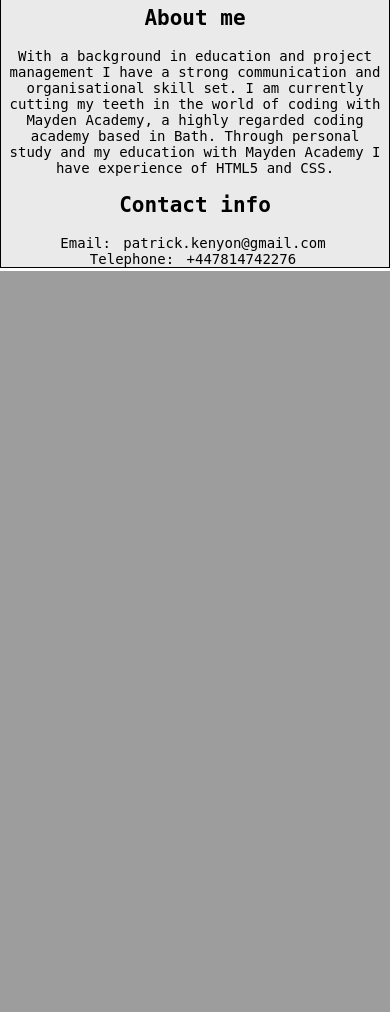
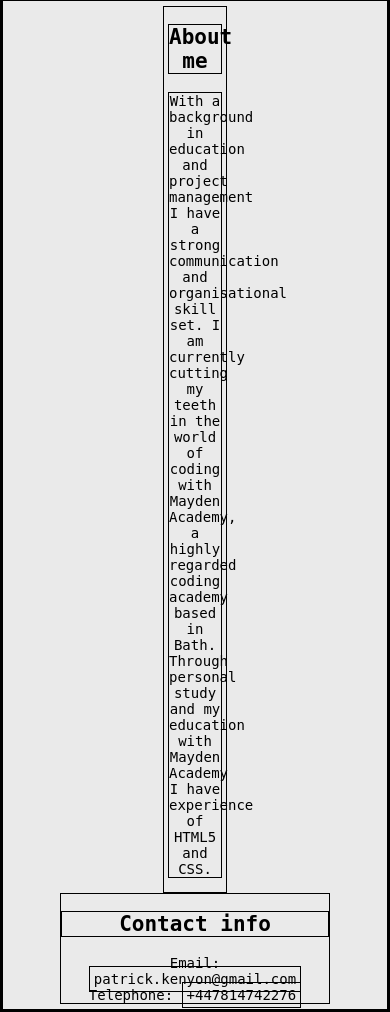
Before and after one commit to patrickkenyon/patrick-profile, a PHP site: page /portfolio.html in a window 390 px wide. Shown: the part 2615-3627 px from the top of the page. Before the commit the page ends 2886 px from the top, so only its background shows below. Run offline with PHP 8.4, Linux system fonts and the light colour scheme.

Commit message:
fixed about me autosizing issue

```diff
--- a/style.css
+++ b/style.css
@@ -1,6 +1,7 @@
 * {
     -webkit-box-sizing:border-box;
     box-sizing:border-box;
+    border: black solid 1px;
 }
 
 html {
@@ -114,7 +115,7 @@ header {
     display: block;
     background: #eaeaea;
     border: solid #000 1px;
-    padding: 0 4px 0 4px;
+    padding: 5px 10px;
     height: 100%;
 }
 
@@ -127,10 +128,12 @@ header {
 
 .about-me {
     float: left;
+    width: calc(100% - 300px);
 }
 
 .contact-info {
     float: right;
+    width: 270px;
 }
 
 @media only screen and (max-width: 845px) {
@@ -138,7 +141,7 @@ header {
         margin: auto;
         float: none;
         text-align: center;
-        padding: 0 4px 0 4px;
+        padding: 0 4px;
     }
     .contact-info {
         margin: auto;
```
